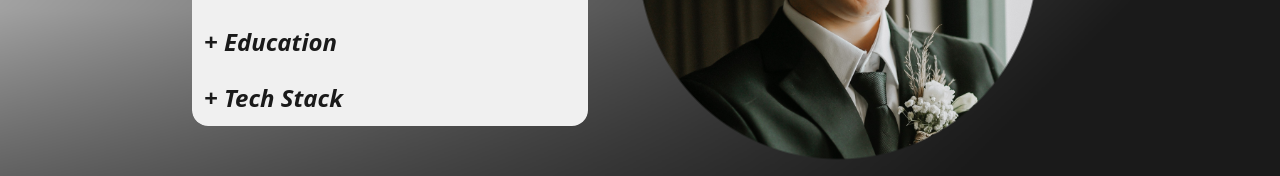
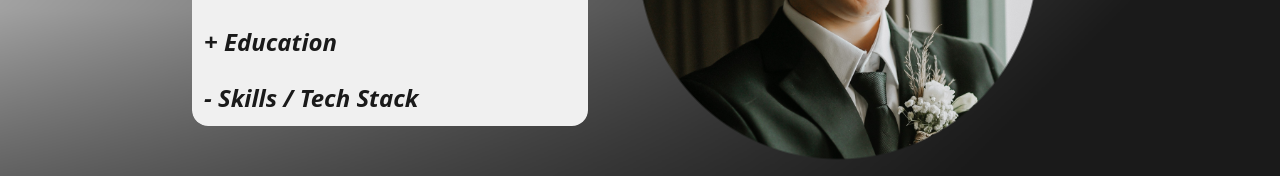
Before and after one commit to mauries-lopez/Personal-Portfolio-Webpage, a React (Vite) app: page / in a window 1280 px wide. Shown: the part 390-566 px from the top of the page. Built offline with nearby package versions, Linux system fonts and the light colour scheme.

Commit message:
Update About UI section

```diff
--- a/src/components/sections/About.jsx
+++ b/src/components/sections/About.jsx
@@ -24,7 +24,7 @@ export const About = ({
   const [educationDivBtnDisplay, setEducationDivBtnDisplay] = useState("block");
   const [educationDisplay, setEducationDisplay] = useState("hidden");
 
-  const [techStackDivName, setTechStackDivName] = useState("+ Tech Stack");
+  const [techStackDivName, setTechStackDivName] = useState("- Skills / Tech Stack");
   const [techStackDivBtnDisplay, setTechStackDivBtnDisplay] = useState("block");
   const [techStackDisplay, setTechStackDisplay] = useState("hidden");
 
```
